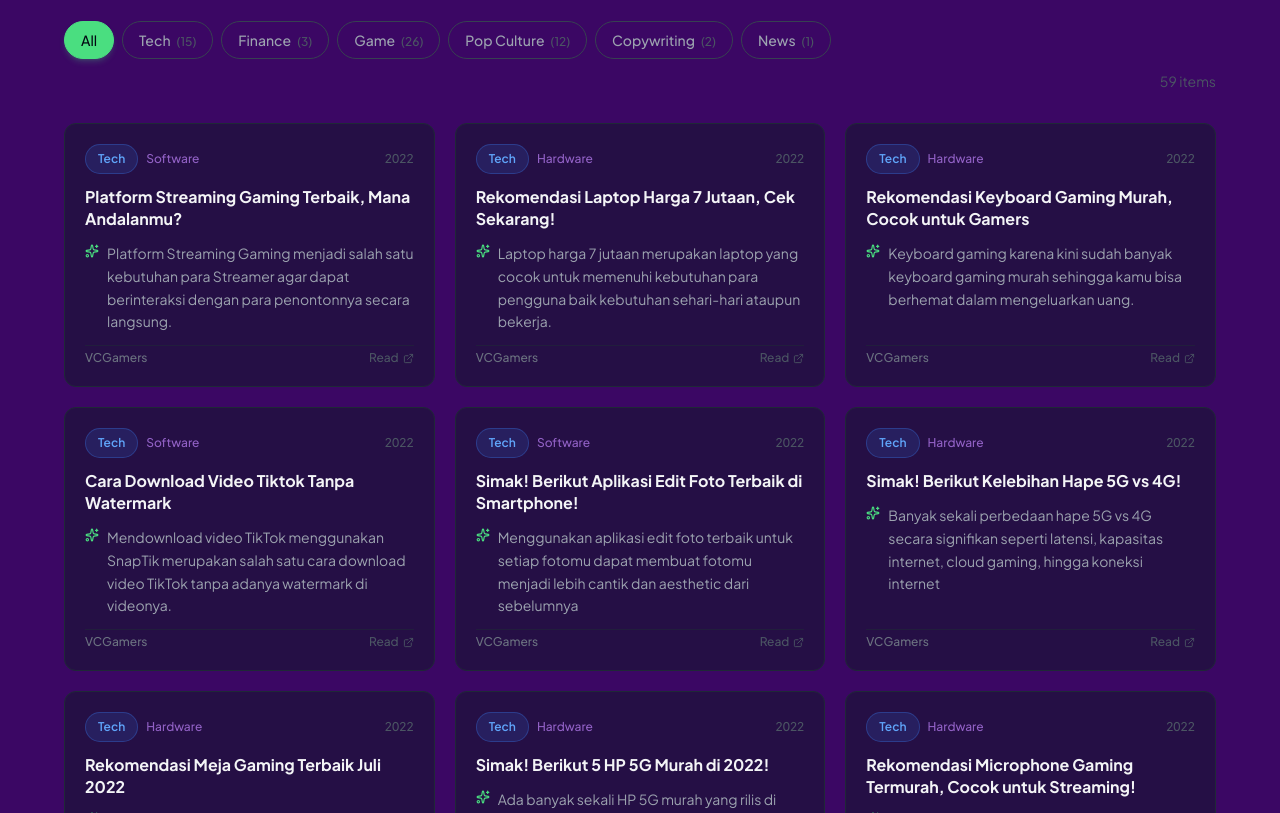
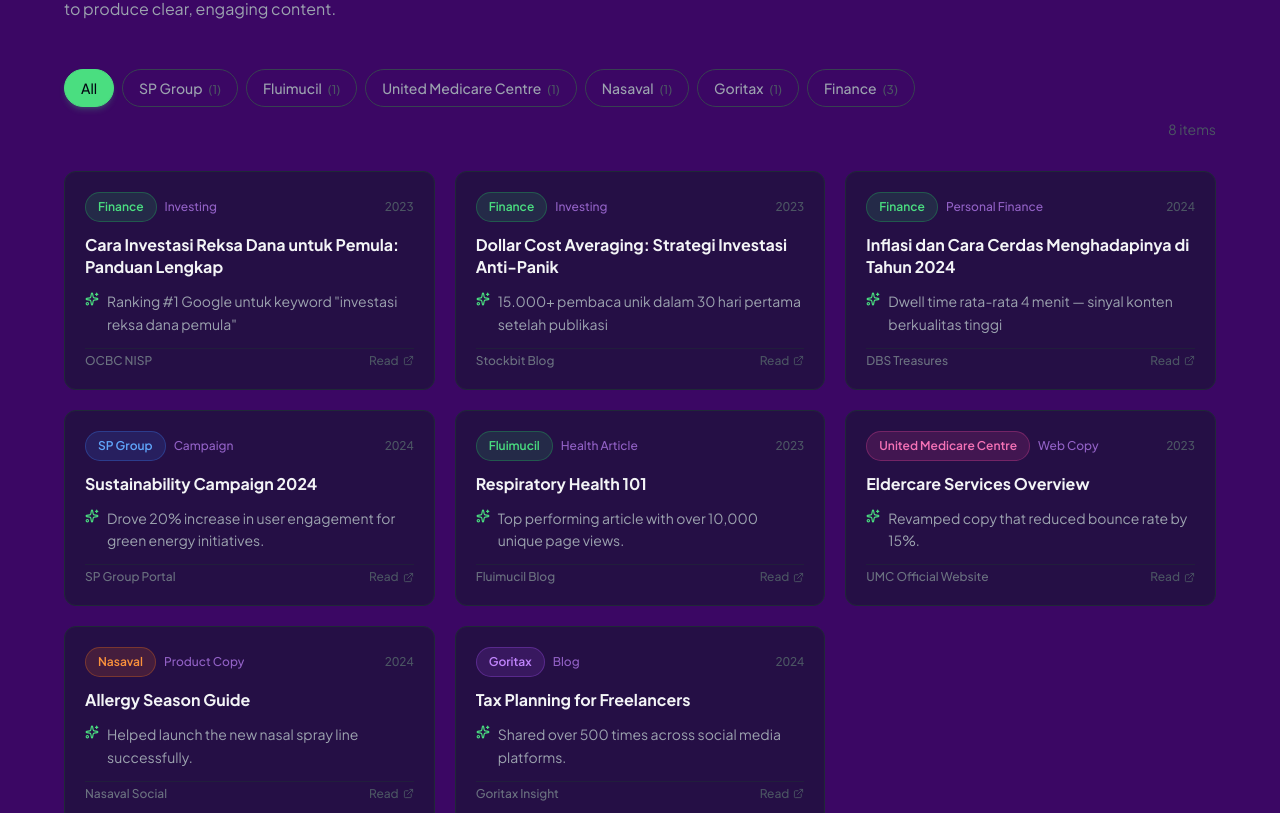
Before and after one commit to kakarifki/alghi-web, a React (Vite) app: page / in a window 1280 px wide. Shown: the part 1027-1840 px from the top of the page. Built offline with nearby package versions, Linux system fonts and the light colour scheme.

Commit message:
feat: implement portfolio works section with hierarchical category and subcategory filtering

```diff
--- a/src/components/WorksSection.tsx
+++ b/src/components/WorksSection.tsx
@@ -1,9 +1,17 @@
 import { useState, useMemo } from 'react';
-import { portfolioItems, FILTER_CATEGORIES, CATEGORY_SUBS, type Category } from '../data/portfolioData';
+import { portfolioItems, STRATEGIST_CATEGORIES, WRITING_CATEGORIES, CATEGORY_SUBS, type Category } from '../data/portfolioData';
 import PortfolioCard from './PortfolioCard';
 import CategoryInfoPanel from './CategoryInfoPanel';
 
-export default function WorksSection() {
+interface PortfolioBlockProps {
+  label: string;
+  titleSpan1: string;
+  titleSpan2: string;
+  description: string;
+  categories: Array<Category | 'All'>;
+}
+
+function PortfolioBlock({ label, titleSpan1, titleSpan2, description, categories }: PortfolioBlockProps) {
   const [activeFilter, setActiveFilter] = useState<Category | 'All'>('All');
   const [activeSubFilter, setActiveSubFilter] = useState<string>('All');
 
@@ -17,40 +25,43 @@
   const subCategories = activeFilter !== 'All' ? CATEGORY_SUBS[activeFilter] : [];
 
   const filtered = useMemo(() => {
-    let items = activeFilter === 'All'
-      ? portfolioItems
-      : portfolioItems.filter((item) => item.category === activeFilter);
+    // Note: Only show items that belong to the current categories list!
+    // "All" should only show items from these categories.
+    let items = portfolioItems.filter(item => categories.includes(item.category));
+
+    if (activeFilter !== 'All') {
+      items = items.filter((item) => item.category === activeFilter);
+    }
 
     if (activeSubFilter !== 'All') {
       items = items.filter((item) => item.subCategory === activeSubFilter);
     }
 
     return items;
-  }, [activeFilter, activeSubFilter]);
+  }, [activeFilter, activeSubFilter, categories]);
 
   return (
-    <section id="works" className="py-24 px-6">
-      <div className="max-w-6xl mx-auto">
-
+    <div className="mb-24">
       {/* Section header */}
       <div className="mb-12">
-          <p className="section-label">Works</p>
+        <p className="section-label">{label}</p>
         <h2 className="section-title">
-            Selected{' '}
-            <span className="text-green-400">Portfolio</span>
+          {titleSpan1}{' '}
+          <span className="text-green-400">{titleSpan2}</span>
         </h2>
         <p className="mt-3 text-gray-400 max-w-lg">
-            A glimpse of works I've done through the years.
+          {description}
         </p>
       </div>
 
       {/* ── Category Filter (Level 1) ── */}
       <div className="flex flex-wrap gap-2 mb-3">
-          {FILTER_CATEGORIES.map((cat) => (
+        {categories.map((cat) => (
           <button
             key={cat}
             onClick={() => handleCategoryChange(cat)}
-              className={`px-4 py-2 text-sm font-medium rounded-full border transition-all duration-200 ${activeFilter === cat
+            className={`px-4 py-2 text-sm font-medium rounded-full border transition-all duration-200 ${
+              activeFilter === cat
                 ? 'bg-green-400 text-gray-950 border-green-400 shadow-md shadow-green-400/20'
                 : 'border-gray-700 text-gray-400 hover:border-gray-500 hover:text-gray-200'
             }`}
@@ -83,7 +94,8 @@
           {/* "All" sub-filter */}
           <button
             onClick={() => setActiveSubFilter('All')}
-              className={`px-3 py-1.5 text-xs font-medium rounded-full border transition-all duration-200 ${activeSubFilter === 'All'
+            className={`px-3 py-1.5 text-xs font-medium rounded-full border transition-all duration-200 ${
+              activeSubFilter === 'All'
                 ? 'bg-purple-500 text-white border-purple-500 shadow-sm shadow-purple-500/20'
                 : 'border-gray-700 text-gray-500 hover:border-gray-500 hover:text-gray-300'
             }`}
@@ -92,7 +104,7 @@
           </button>
 
           {/* Dynamic sub-category pills */}
-            {subCategories.map((sub) => {
+          {subCategories && subCategories.map((sub) => {
             const count = portfolioItems.filter(
               (i) => i.category === activeFilter && i.subCategory === sub
             ).length;
@@ -100,7 +112,8 @@
               <button
                 key={sub}
                 onClick={() => setActiveSubFilter(sub)}
-                  className={`px-3 py-1.5 text-xs font-medium rounded-full border transition-all duration-200 ${activeSubFilter === sub
+                className={`px-3 py-1.5 text-xs font-medium rounded-full border transition-all duration-200 ${
+                  activeSubFilter === sub
                     ? 'bg-purple-500 text-white border-purple-500 shadow-sm shadow-purple-500/20'
                     : 'border-gray-700 text-gray-500 hover:border-gray-500 hover:text-gray-300'
                 }`}
@@ -145,6 +158,29 @@
         </div>
       )}
     </div>
+  );
+}
+
+export default function WorksSection() {
+  return (
+    <section id="works" className="py-24 px-6">
+      <div className="max-w-6xl mx-auto">
+        <PortfolioBlock
+          label="WORKS"
+          titleSpan1="Content Strategist"
+          titleSpan2="Selected Portfolio"
+          description="I managed creative projects from planning and scheduling to collaboration, working with copywriters, designers, and animators to produce clear, engaging content."
+          categories={STRATEGIST_CATEGORIES}
+        />
+
+        <PortfolioBlock
+          label="WORKS"
+          titleSpan1="Content Writing"
+          titleSpan2="Selected Portfolio"
+          description="A glimpse of my writing across pop culture, psychology, technology, finance, and personal development over the years."
+          categories={WRITING_CATEGORIES}
+        />
+      </div>
     </section>
   );
 }
--- a/src/data/portfolioData.ts
+++ b/src/data/portfolioData.ts
@@ -1,6 +1,6 @@
 // ─── Type Definitions ───────────────────────────────────────────────────────
 
-export type Category = 'Copywriting' | 'Tech' | 'Finance' | 'Game' | 'Pop Culture' | 'News';
+export type Category = 'Tech' | 'Finance' | 'Game' | 'Pop Culture' | 'News' | 'SP Group' | 'Fluimucil' | 'United Medicare Centre' | 'Nasaval' | 'Goritax';
 
 export interface PortfolioItem {
   id: number;
@@ -77,15 +77,6 @@
       { label: 'Medium', url: 'https://medium.com/@moonsoaked' },
     ],
   },
-  'Copywriting': {
-    tagline: 'Copy yang mengkonversi — bukan sekadar terlihat bagus.',
-    description:
-      'Alghi mengerjakan landing page, email campaign, dan materi iklan dengan pendekatan ' +
-      'berbasis data: setiap kata dipilih untuk mendorong aksi nyata dari pembaca.',
-    links: [
-      { label: 'Hubungi Alghi', url: 'mailto:alghialghi23@gmail.com' },
-    ],
-  },
   'News': {
     tagline: 'Berita bisnis dan startup yang langsung ke inti.',
     description:
@@ -94,6 +85,31 @@
     links: [
       { label: 'Tempo.co', url: 'https://tempo.co' },
     ],
+  },
+  'SP Group': {
+    tagline: 'Energizing the Future',
+    description: 'Content and campaigns developed for SP Group to promote sustainable energy solutions.',
+    links: [],
+  },
+  'Fluimucil': {
+    tagline: 'Clear Your Airways',
+    description: 'Health and wellness content strategically crafted to educate audiences about respiratory care.',
+    links: [],
+  },
+  'United Medicare Centre': {
+    tagline: 'Caring for Generations',
+    description: 'Compassionate and informative copy designed to highlight eldercare services and community support.',
+    links: [],
+  },
+  'Nasaval': {
+    tagline: 'Breathe Easy',
+    description: 'Product-focused communication material emphasizing allergy relief and preventive care.',
+    links: [],
+  },
+  'Goritax': {
+    tagline: 'Tax Made Simple',
+    description: 'Simplifying complex tax regulations into digestible content for everyday users.',
+    links: [],
   },
 };
 
@@ -108,8 +124,12 @@
   'Finance': ['Investing', 'Personal Finance', 'Economics'],
   'Game': ['Guides', 'Builds', 'Updates'],
   'Pop Culture': ['Music', 'Anime'],
-  'Copywriting': ['Landing Page', 'Email Campaign', 'Social Media'],
   'News': ['Startup', 'Business'],
+  'SP Group': ['Campaign', 'Social Media'],
+  'Fluimucil': ['Health Article', 'Ads'],
+  'United Medicare Centre': ['Brochure', 'Web Copy'],
+  'Nasaval': ['Product Copy', 'Social Media'],
+  'Goritax': ['Blog', 'Newsletter'],
 };
 
 // ─── Portfolio Data ──────────────────────────────────────────────────────────
@@ -790,27 +810,63 @@
     date: '2020',
   },
 
-  // ── Copywriting / Landing Page ──────────────────────────────────────────────
+  // ── SP Group ──────────────────────────────────────────────────────────────
   {
-    id: 11,
-    title: 'Landing Page Copy — Aplikasi Fintech Peer-to-Peer Lending',
-    category: 'Copywriting',
-    subCategory: 'Landing Page',
-    publication: 'Client Project',
-    highlight: 'Conversion rate naik 34% dibanding copy sebelumnya (A/B test)',
-    link: 'https://drive.google.com',
+    id: 101,
+    title: 'Sustainability Campaign 2024',
+    category: 'SP Group',
+    subCategory: 'Campaign',
+    publication: 'SP Group Portal',
+    highlight: 'Drove 20% increase in user engagement for green energy initiatives.',
+    link: '#',
     date: '2024',
   },
 
-  // ── Copywriting / Email Campaign ────────────────────────────────────────────
+  // ── Fluimucil ──────────────────────────────────────────────────────────────
   {
-    id: 12,
-    title: 'Email Campaign Series — E-commerce Fashion Lokal',
-    category: 'Copywriting',
-    subCategory: 'Email Campaign',
-    publication: 'Client Project',
-    highlight: 'Open rate 42% & click rate 18% — jauh di atas benchmark industri',
-    link: 'https://drive.google.com',
+    id: 102,
+    title: 'Respiratory Health 101',
+    category: 'Fluimucil',
+    subCategory: 'Health Article',
+    publication: 'Fluimucil Blog',
+    highlight: 'Top performing article with over 10,000 unique page views.',
+    link: '#',
+    date: '2023',
+  },
+
+  // ── United Medicare Centre ────────────────────────────────────────────────
+  {
+    id: 103,
+    title: 'Eldercare Services Overview',
+    category: 'United Medicare Centre',
+    subCategory: 'Web Copy',
+    publication: 'UMC Official Website',
+    highlight: 'Revamped copy that reduced bounce rate by 15%.',
+    link: '#',
+    date: '2023',
+  },
+
+  // ── Nasaval ────────────────────────────────────────────────────────────────
+  {
+    id: 104,
+    title: 'Allergy Season Guide',
+    category: 'Nasaval',
+    subCategory: 'Product Copy',
+    publication: 'Nasaval Social',
+    highlight: 'Helped launch the new nasal spray line successfully.',
+    link: '#',
+    date: '2024',
+  },
+
+  // ── Goritax ────────────────────────────────────────────────────────────────
+  {
+    id: 105,
+    title: 'Tax Planning for Freelancers',
+    category: 'Goritax',
+    subCategory: 'Blog',
+    publication: 'Goritax Insight',
+    highlight: 'Shared over 500 times across social media platforms.',
+    link: '#',
     date: '2024',
   },
 
@@ -840,13 +896,21 @@
   { label: 'Google Analytics', color: 'bg-orange-500/15 text-orange-400 border-orange-500/30' },
 ];
 
-export const FILTER_CATEGORIES: Array<Category | 'All'> = ['All', 'Tech', 'Finance', 'Game', 'Pop Culture', 'Copywriting', 'News'];
+export const FILTER_CATEGORIES: Array<Category | 'All'> = ['All', 'Tech', 'Finance', 'Game', 'Pop Culture', 'News'];
+
+export const STRATEGIST_CATEGORIES: Array<Category | 'All'> = ['All', 'SP Group', 'Fluimucil', 'United Medicare Centre', 'Nasaval', 'Goritax', 'Finance'];
+
+export const WRITING_CATEGORIES: Array<Category | 'All'> = ['All', 'Pop Culture', 'Game', 'Tech', 'News'];
 
 export const CATEGORY_BADGE: Record<Category, string> = {
   'Tech': 'badge-tech',
   'Finance': 'badge-finance',
   'Game': 'badge-game',
   'Pop Culture': 'badge-pop',
-  'Copywriting': 'badge-copy',
   'News': 'badge-news',
+  'SP Group': 'badge-tech',
+  'Fluimucil': 'badge-finance',
+  'United Medicare Centre': 'badge-pop',
+  'Nasaval': 'badge-news',
+  'Goritax': 'badge-game',
 };
```
Lines whose indentation alone changed are shown as unchanged.
